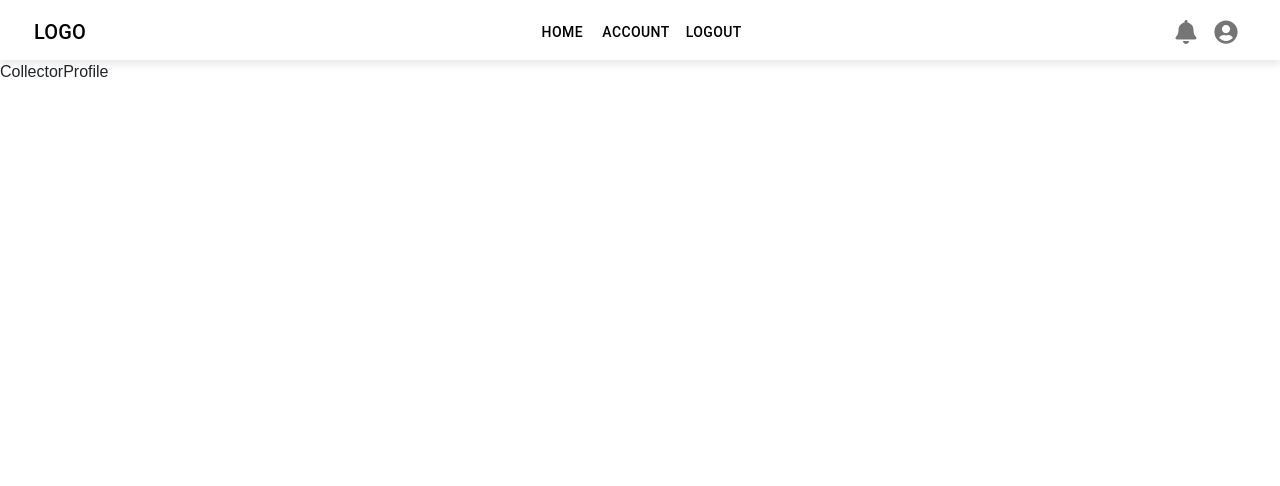
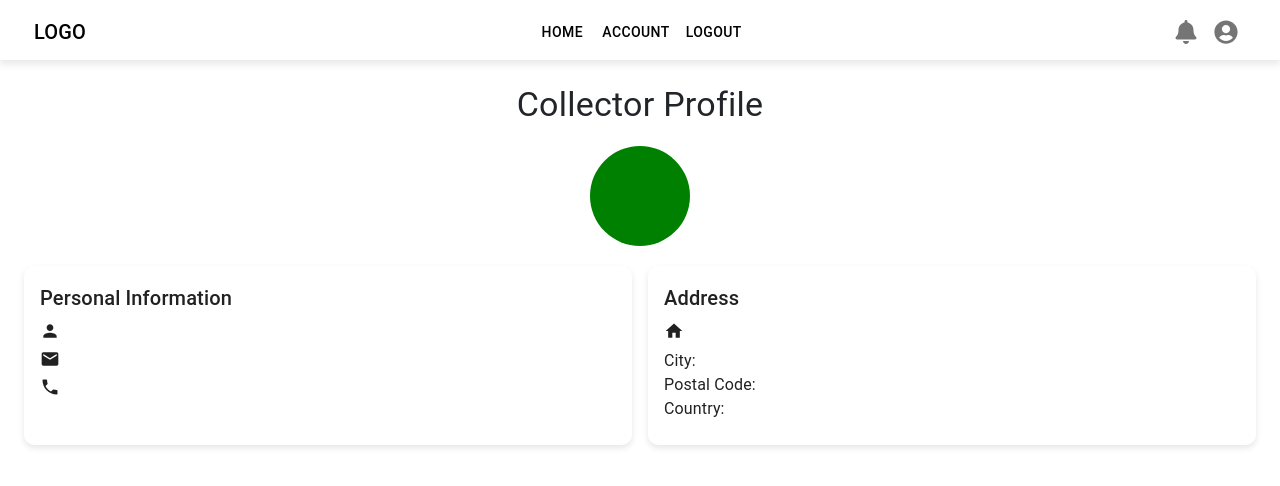
Before and after one commit to KavinMadusanka/Smart-Waste-Management-System-for-Urban-Area, a React (Create React App) app in the folder frontend/: page /collector-profile in a window 1280 px wide. Shown: the top 486 px of the page. Built offline with nearby package versions, Linux system fonts and the light colour scheme.

Commit message:
Update CollectorProfile.js

```diff
--- a/frontend/src/Pages/WasteCollector/CollectorProfile.js
+++ b/frontend/src/Pages/WasteCollector/CollectorProfile.js
@@ -1,14 +1,108 @@
-import React from 'react'
-import CollectorHeader from '../../components/Layout/CollectorHeader'
-import { Box} from '@mui/material';
+import React from 'react';
+import CollectorHeader from '../../components/Layout/CollectorHeader';
+import {
+  Box,
+  Typography,
+  Card,
+  CardContent,
+  Avatar,
+  Stack,
+} from '@mui/material';
+import { styled } from '@mui/system';
+import { Person, Email, Phone, Home } from '@mui/icons-material';
+import { useAuth } from '../../context/auth';
+
+// Styled components
+const StyledCard = styled(Card)({
+  margin: '16px',
+  borderRadius: '10px',
+  boxShadow: '0 3px 6px rgba(0, 0, 0, 0.1)',
+  backgroundColor: 'white',
+});
+
+const ProfileAvatar = styled(Avatar)({
+  width: '100px',
+  height: '100px',
+  margin: '20px auto',
+  backgroundColor: 'green', // Directly define color
+});
+
+const IconContainer = styled(Box)({
+  display: 'flex',
+  alignItems: 'center',
+  marginBottom: '8px',
+});
 
 const CollectorProfile = () => {
+  const [auth] = useAuth();
+  const wasteCollector = auth?.wasteCollector || {};
+
   return (
     <Box>
       <CollectorHeader />
-    <div>CollectorProfile</div>
+      <Box sx={{ p: 3, backgroundColor: '#ffffff', minHeight: '100vh' }}>
+        <Typography variant="h4" align="center" gutterBottom>
+          Collector Profile
+        </Typography>
+
+        <ProfileAvatar>
+          {wasteCollector.firstName?.charAt(0)}
+          {wasteCollector.lastName?.charAt(0)}
+        </ProfileAvatar>
+
+        <Stack spacing={2} direction={{ xs: 'column', md: 'row' }} justifyContent="center">
+          <StyledCard sx={{ flex: 1 }}>
+            <CardContent>
+              <Typography variant="h6" gutterBottom>
+                Personal Information
+              </Typography>
+              <IconContainer>
+                <Person fontSize="small" color="green" />
+                <Typography variant="body1" sx={{ ml: 1 }}>
+                  {wasteCollector.firstName} {wasteCollector.lastName}
+                </Typography>
+              </IconContainer>
+              <IconContainer>
+                <Email fontSize="small" color="green" />
+                <Typography variant="body1" sx={{ ml: 1 }}>
+                  {wasteCollector.email}
+                </Typography>
+              </IconContainer>
+              <IconContainer>
+                <Phone fontSize="small" color="green" />
+                <Typography variant="body1" sx={{ ml: 1 }}>
+                  {wasteCollector.contactNumber}
+                </Typography>
+              </IconContainer>
+            </CardContent>
+          </StyledCard>
+
+          <StyledCard sx={{ flex: 1 }}>
+            <CardContent>
+              <Typography variant="h6" gutterBottom>
+                Address
+              </Typography>
+              <IconContainer>
+                <Home fontSize="small" color="green" />
+                <Typography variant="body1" sx={{ ml: 1 }}>
+                  {wasteCollector.address?.street}
+                </Typography>
+              </IconContainer>
+              <Typography variant="body1">
+                City: {wasteCollector.address?.city}
+              </Typography>
+              <Typography variant="body1">
+                Postal Code: {wasteCollector.address?.postalCode}
+              </Typography>
+              <Typography variant="body1">
+                Country: {wasteCollector.address?.country}
+              </Typography>
+            </CardContent>
+          </StyledCard>
+        </Stack>
+      </Box>
     </Box>
-  )
-}
+  );
+};
 
-export default CollectorProfile
+export default CollectorProfile;
```
